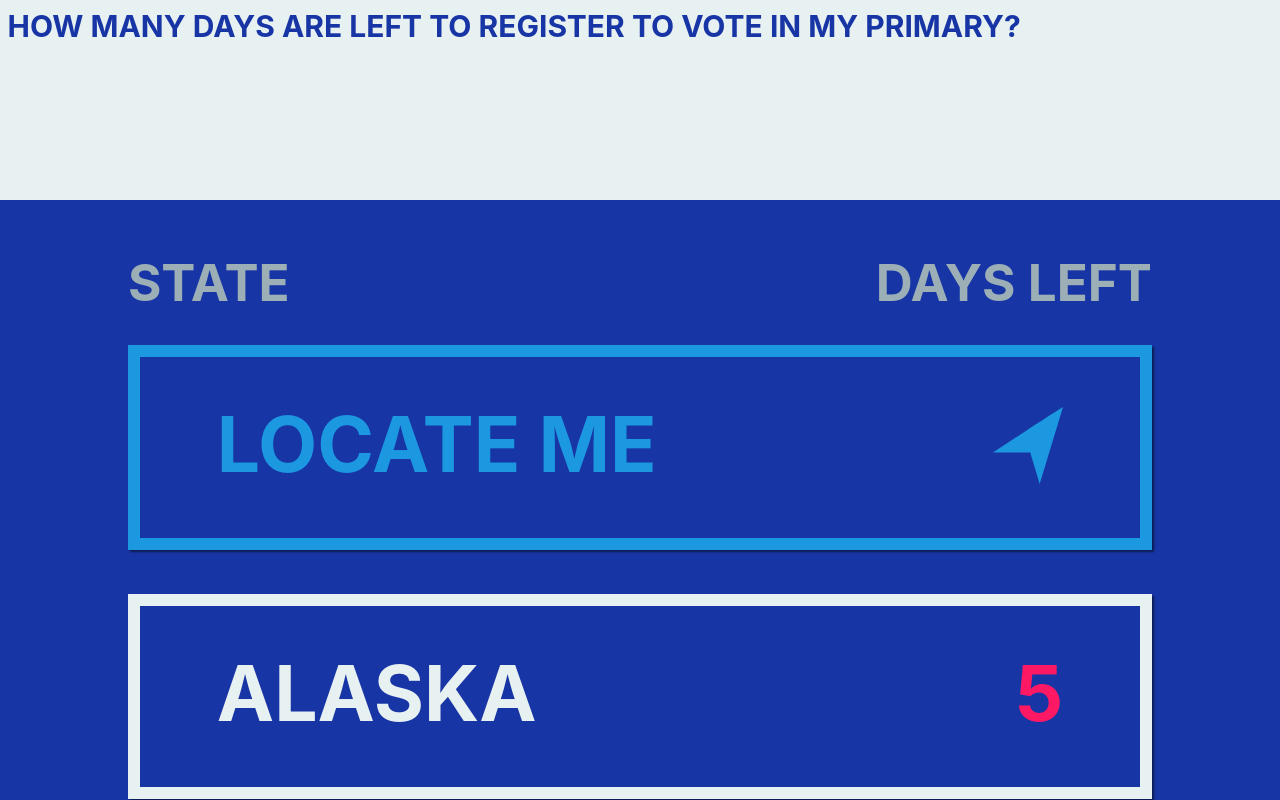
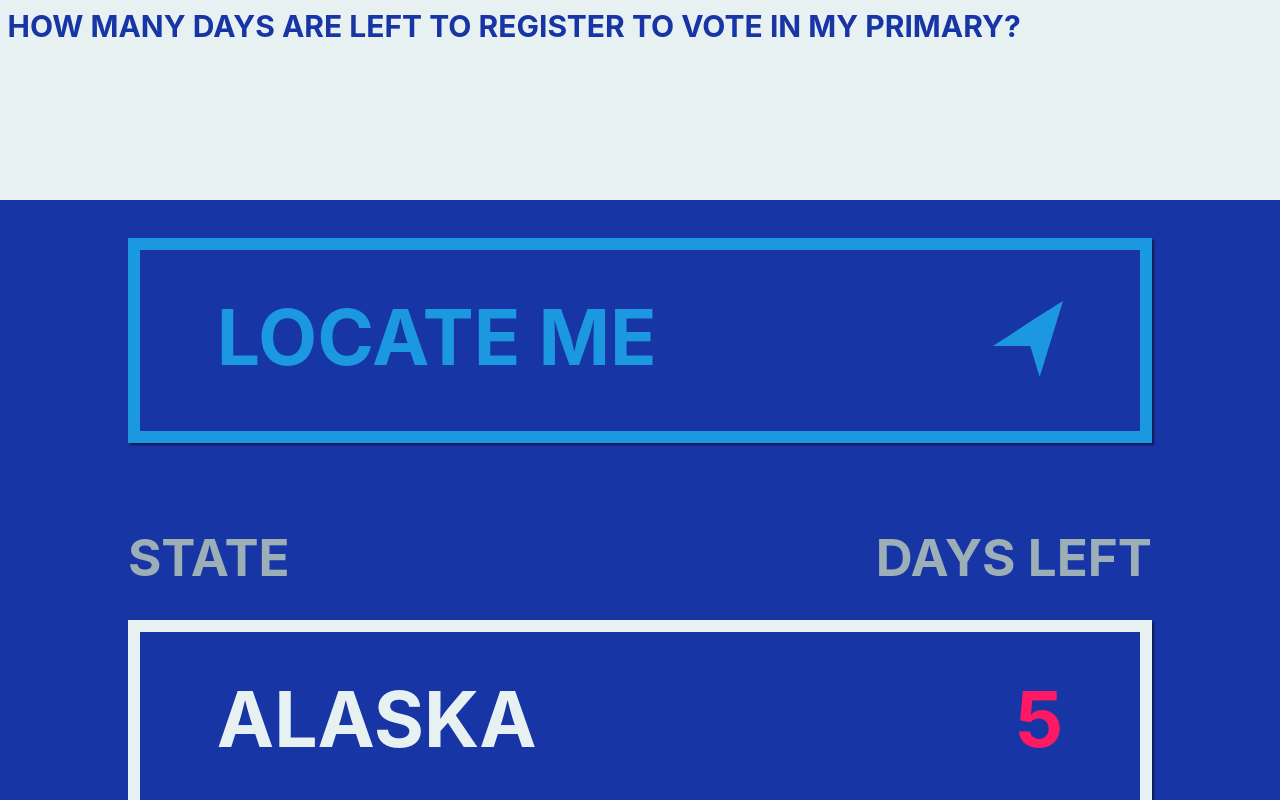
Before and after one commit to KartikC/PrimaryVote.US, a Svelte app: page / in a window 1280 px wide. Built offline with nearby package versions, Linux system fonts and the light colour scheme.

Commit message:
moved location bar up

```diff
--- a/src/StateList.svelte
+++ b/src/StateList.svelte
@@ -75,7 +75,7 @@
 
     .titles {
         position: relative;
-        margin-top: 1em;
+        margin-top: 0.75em;
         margin-bottom: 0.5em;
         width: 80%;
         display:inline-block;
@@ -111,13 +111,13 @@
     }
 </style>
 <div class="wrapper">
+    {#if supportsGeolocation()}
+		<StateLocator/>
+	{/if}
     <div class="titles">
         <div class="left">STATE</div>
         <div class="right">DAYS LEFT</div>
     </div>
-    {#if supportsGeolocation()}
-		<StateLocator/>
-	{/if}
     {#each Object.entries(tempData) as state}
         <StateBox data={state[1]}/>
     {/each}
--- a/src/StateLocator.svelte
+++ b/src/StateLocator.svelte
@@ -86,6 +86,7 @@
         display:inline-block;
         width: 80%;
         height: 8em;
+        margin-top: 1.5em;
         border: 0.5em solid #1B98E0;
         box-sizing: border-box;
         box-shadow: 2px 2px 2px rgba(0, 0, 0, 0.50);
```
Also changed, not shown: .now/README.txt (added), .now/project.json (added), public/build/bundle.css, public/build/bundle.js, 2 other files (tests, documents, lock files or other folders).
